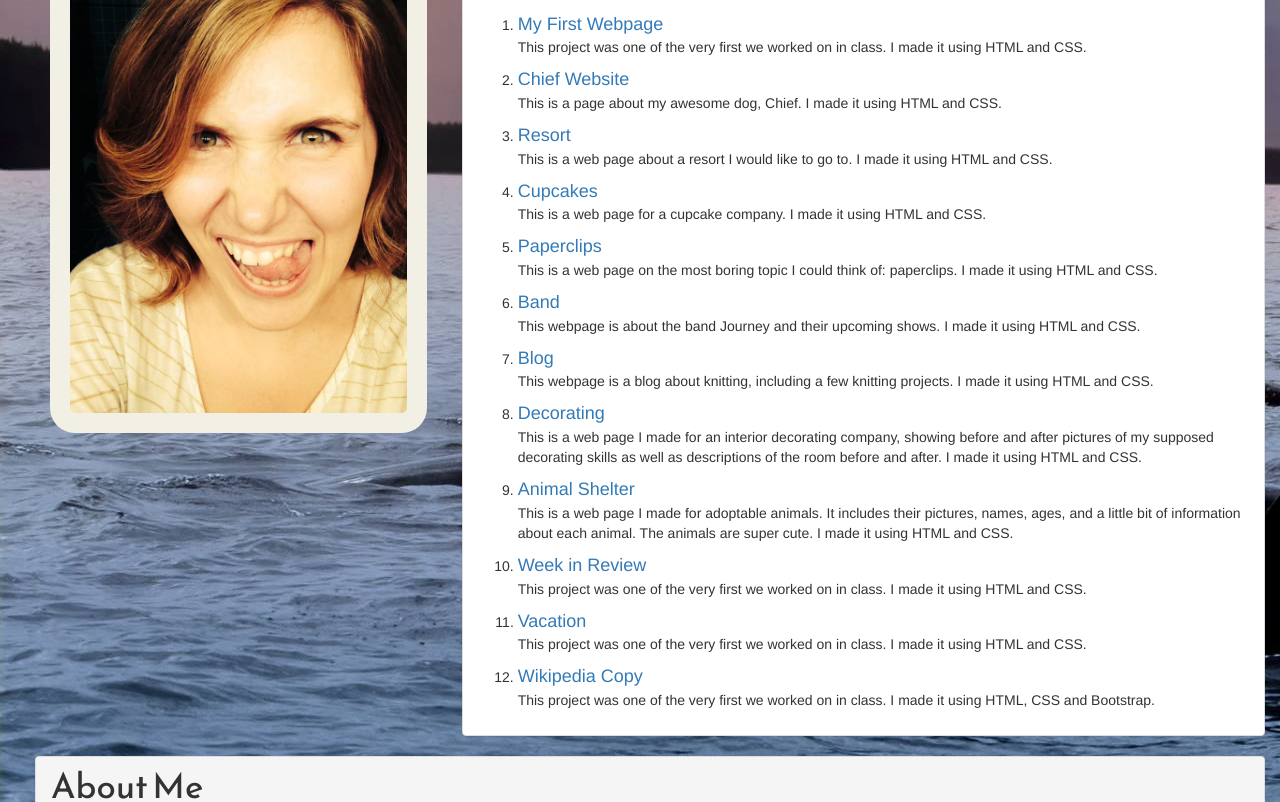
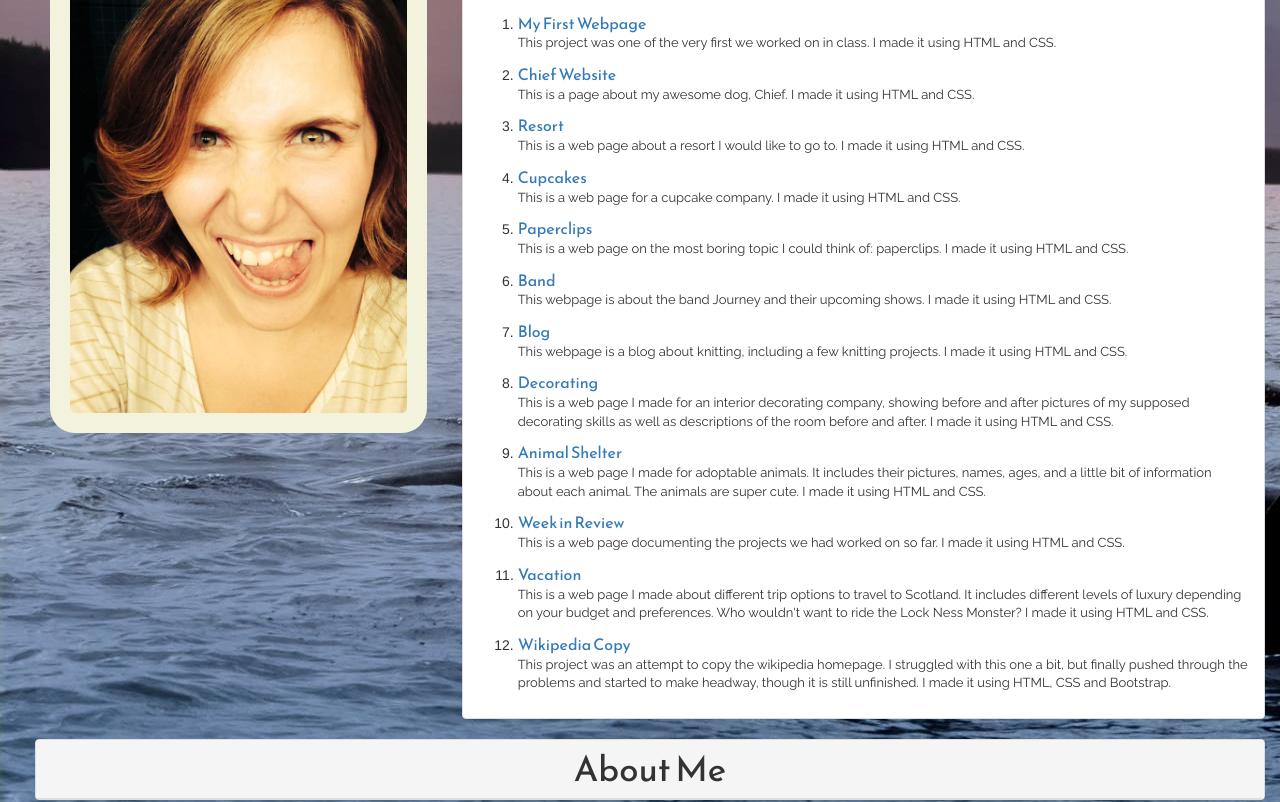
Before and after one commit to katyisgreaty/portfolio-2, a plain HTML site: page index.html in a window 1280 px wide. Shown: the part 418-1220 px from the top of the page. Drawn offline with Linux system fonts and the light colour scheme.

Commit message:
add more styling, like fonts in projects section and colors

```diff
--- a/css/style.css
+++ b/css/style.css
@@ -5,7 +5,7 @@ body {
 .jumbotron.minky {
   font-family: 'Bungee Shade', cursive;
   background-color: #0C0B36;
-  color: #F2F0E5;
+  color: #F3F3DD;
   border-radius: 0;
   margin-left: 0;
   margin-right: 0;
@@ -22,7 +22,7 @@ img {
   padding: 20px;
   margin: 8px;
   margin-left: auto;
-  background-color: #F2F0E5;
+  background-color: #F3F3DD;
   border-radius: 25px;
   margin-right: auto;
   max-width: 95%;
@@ -47,7 +47,17 @@ h2.panel-title {
 }
 
 .chunk a {
-  font-size: 18px;
+  font-size: 16px;
+  font-family: 'Reem Kufi', sans-serif;
+}
+
+.chunk p {
+  font-size: 13px;
+  font-family: 'Raleway', sans-serif;
+}
+
+.about h2 {
+  text-align: center;
 }
 
 .panel-default {
--- a/index.html
+++ b/index.html
@@ -6,6 +6,8 @@
   <link href="https://fonts.googleapis.com/css?family=Lemonada" rel="stylesheet">
   <link href="https://fonts.googleapis.com/css?family=Bungee+Shade" rel="stylesheet">
   <link href="https://fonts.googleapis.com/css?family=Reem+Kufi" rel="stylesheet">
+  <link href="https://fonts.googleapis.com/css?family=Noto+Serif" rel="stylesheet">
+  <link href="https://fonts.googleapis.com/css?family=Raleway" rel="stylesheet">
   <title>Katy's Rad Portfolio</title>
 </head>
 
@@ -72,17 +74,17 @@
               </li></li>
               <li><a href="https://github.com/kdavor/week-in-review">Week in Review</a>
                 <p>
-                  This project was one of the very first we worked on in class. I made it using HTML and CSS.
+                  This is a web page documenting the projects we had worked on so far. I made it using HTML and CSS.
                 </p>
               </li></li>
               <li><a href="https://github.com/kdavor/vacation">Vacation</a>
                 <p>
-                  This project was one of the very first we worked on in class. I made it using HTML and CSS.
+                  This is a web page I made about different trip options to travel to Scotland. It includes different levels of luxury depending on your budget and preferences. Who wouldn't want to ride the Lock Ness Monster? I made it using HTML and CSS.
                 </p>
               </li></li>
               <li><a href="https://github.com/kdavor/wiki">Wikipedia Copy</a>
                 <p>
-                  This project was one of the very first we worked on in class. I made it using HTML, CSS and Bootstrap.
+                  This project was an attempt to copy the wikipedia homepage. I struggled with this one a bit, but finally pushed through the problems and started to make headway, though it is still unfinished. I made it using HTML, CSS and Bootstrap.
                 </p>
               </li></li>
             </ol></span>
@@ -95,7 +97,9 @@
       <div class="col-md-12 col-xs-12 col-lg-12 col-xl-12">
         <div class="panel panel-default">
           <div class="panel-heading">
-            <h2 class="panel-title">About Me</h2>
+            <span class="about">
+              <h2 class="panel-title">About Me</h2>
+            </span>
           </div>
         </div>
       </div>
```
